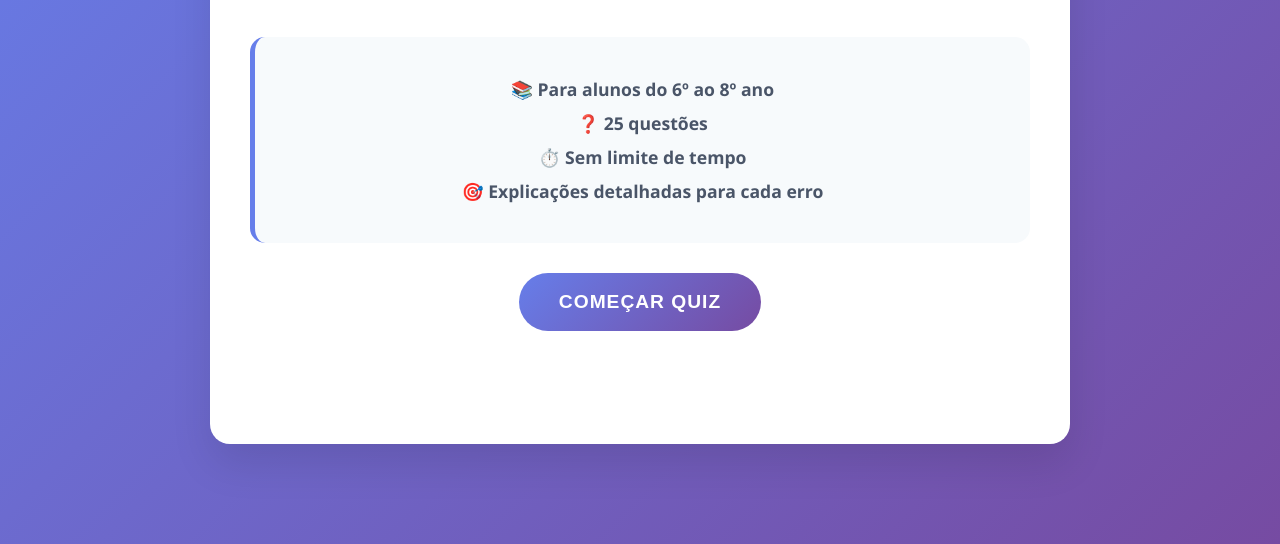
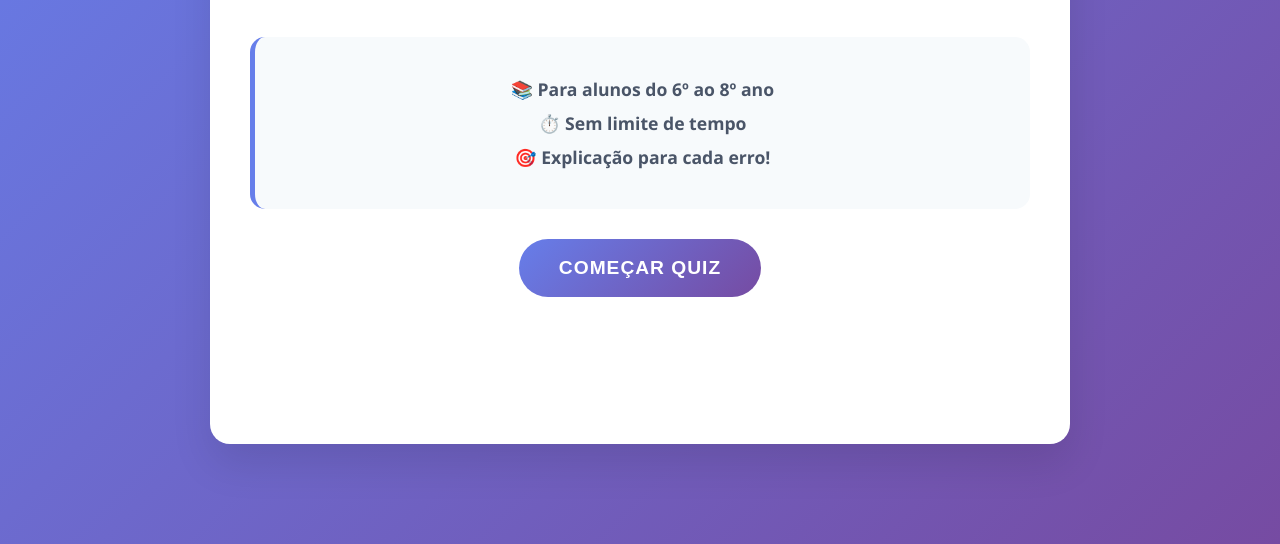
Before and after one commit to eltonoliveira-SEDUC/tempo-e-modo-verbal---indicativo-subjuntivo-e-imperativo-EF, a plain HTML site: page index.html in a window 1280 px wide. Shown: the part 256-800 px from the top of the page. Drawn offline with Linux system fonts and the light colour scheme.

Commit message:
Update index.html

```diff
--- a/index.html
+++ b/index.html
@@ -16,9 +16,8 @@
             </div>
             <div class="info">
                 <p><strong>📚 Para alunos do 6º ao 8º ano</strong></p>
-                <p><strong>❓ 25 questões</strong></p>
                 <p><strong>⏱️ Sem limite de tempo</strong></p>
-                <p><strong>🎯 Explicações detalhadas para cada erro</strong></p>
+                <p><strong>🎯 Explicação para cada erro!</strong></p>
             </div>
             <button id="start-btn" class="btn-primary">Começar Quiz</button>
         </div>
```
